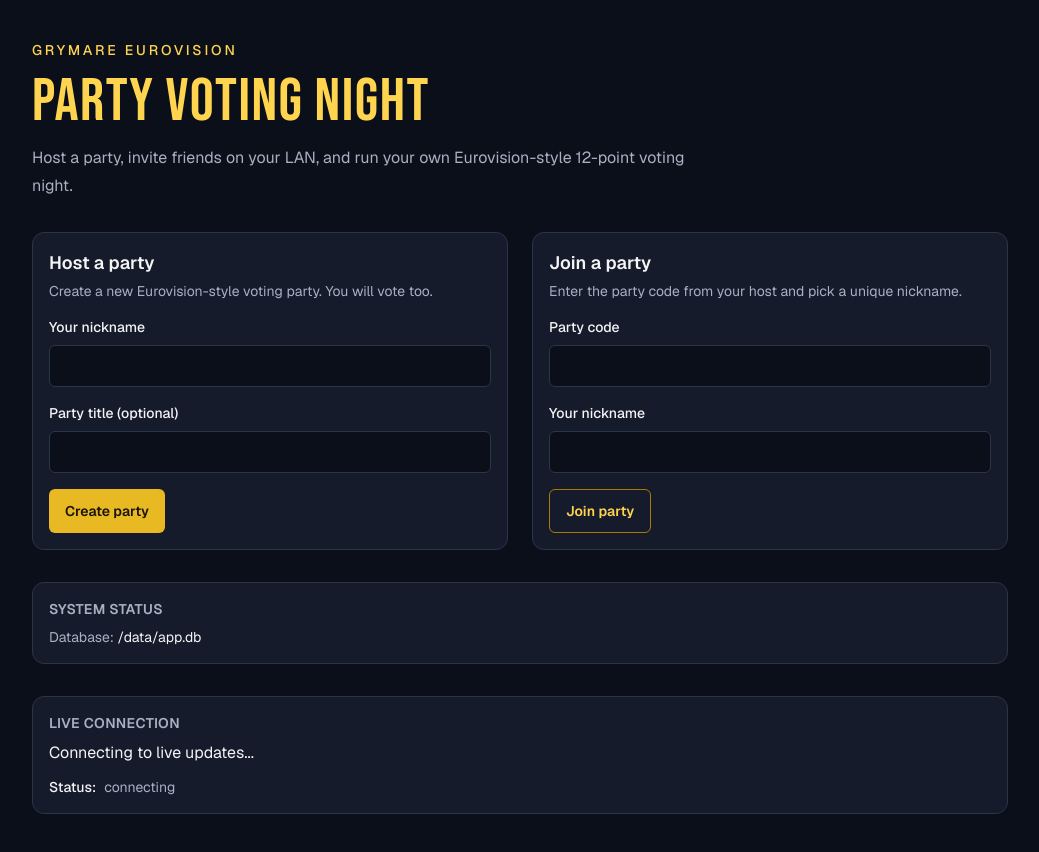
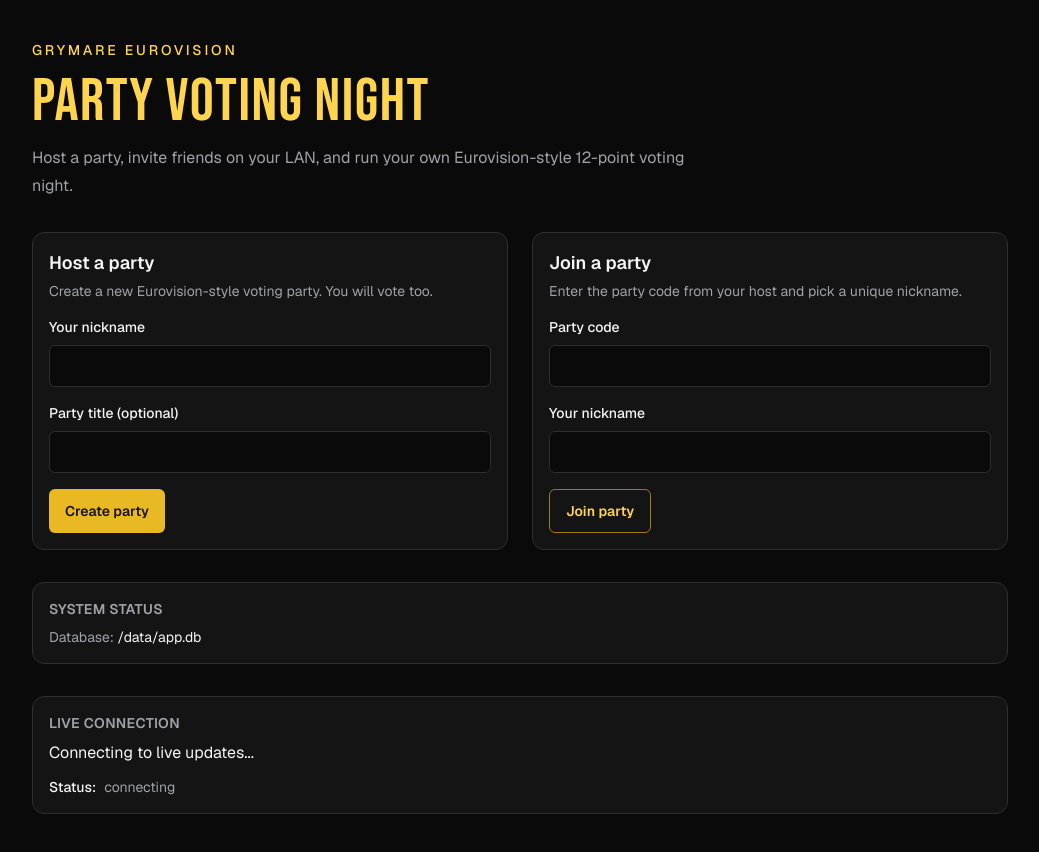
Before and after one commit to Grymare/eurovision, a Next.js app: page / in a window 1280 px wide. Shown: the whole page, without its empty margins (120-1159 px from the left). Built offline with nearby package versions, Linux system fonts and the light colour scheme; no server answers; the database is empty.

Commit message:
Shift design palette from navy to neutral black and gold.
Replace blue-tinted stage colors with near-black and grey surfaces; keep gold accents and WCAG contrast.

```diff
--- a/src/app/globals.css
+++ b/src/app/globals.css
@@ -3,11 +3,11 @@
 :root {
   color-scheme: dark;
 
-  --stage: #0b0f1a;
-  --stage-elevated: #151b2b;
-  --stage-border: #2a3548;
-  --foreground: #f4f4f5;
-  --muted: #a8b0c2;
+  --stage: #0a0a0a;
+  --stage-elevated: #141414;
+  --stage-border: #2e2e2e;
+  --foreground: #f5f5f5;
+  --muted: #a1a1aa;
   --gold: #e8b923;
   --gold-bright: #ffd54f;
   --gold-deep: #a67c00;
--- a/src/lib/design/tokens.ts
+++ b/src/lib/design/tokens.ts
@@ -3,11 +3,11 @@
  */
 export const designTokens = {
   colors: {
-    stage: "#0B0F1A",
-    stageElevated: "#151B2B",
-    stageBorder: "#2A3548",
-    foreground: "#F4F4F5",
-    muted: "#A8B0C2",
+    stage: "#0A0A0A",
+    stageElevated: "#141414",
+    stageBorder: "#2E2E2E",
+    foreground: "#F5F5F5",
+    muted: "#A1A1AA",
     gold: "#E8B923",
     goldBright: "#FFD54F",
     goldDeep: "#A67C00",
```
Also changed, not shown: 1 other file (tests, documents, lock files or other folders).
